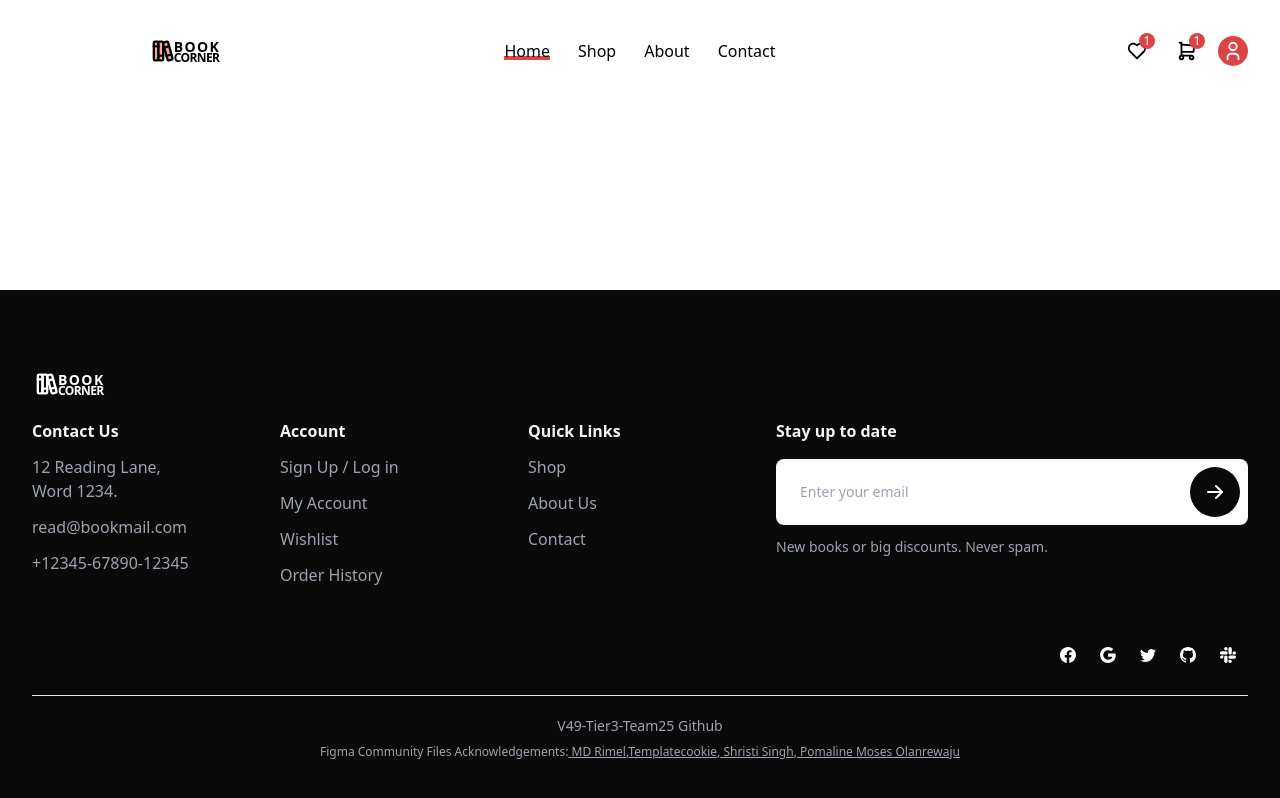
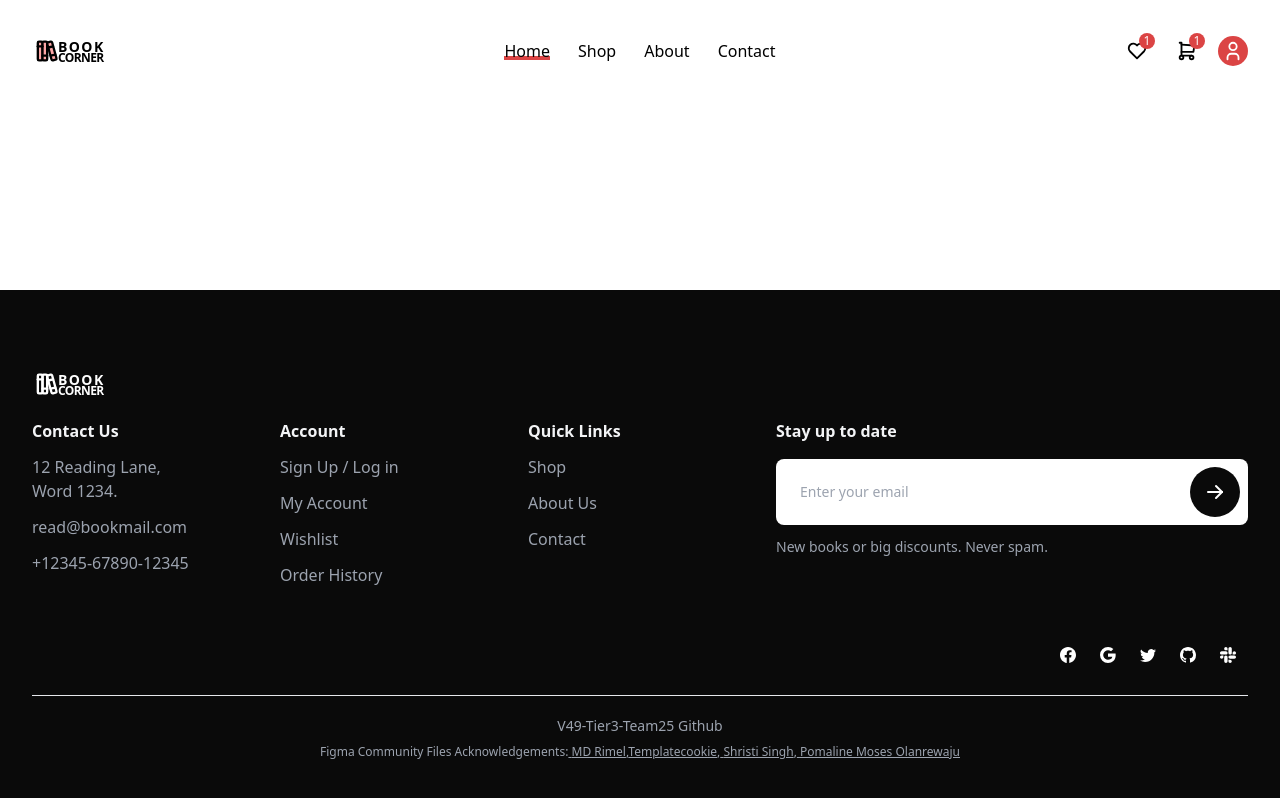
Before and after one commit to chingu-voyages/v49-tier3-team-25, a React (Vite) app in the folder client/: page / in a window 1280 px wide. Built offline with nearby package versions, Linux system fonts and the light colour scheme.

Commit message:
fix spacing

```diff
--- a/client/src/components/Header.tsx
+++ b/client/src/components/Header.tsx
@@ -48,7 +48,7 @@ export default function Header() {
         <div className="md:col-span-3">
           {/* <!-- Logo --> */}
           <Link
-            className="flex justify-center items-center text-xl font-semibold"
+            className="flex  items-center text-xl font-semibold"
             to="/"
             aria-label="Brand"
           >
```
